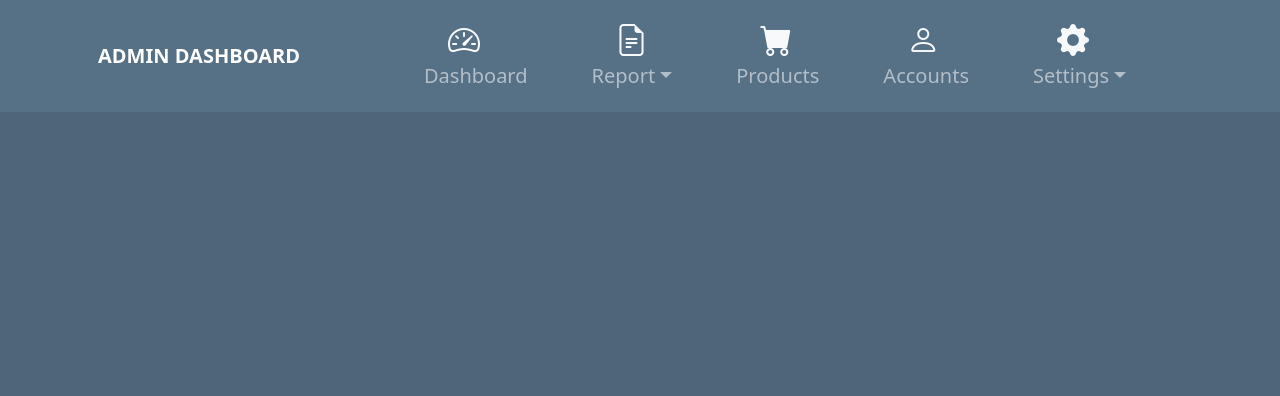
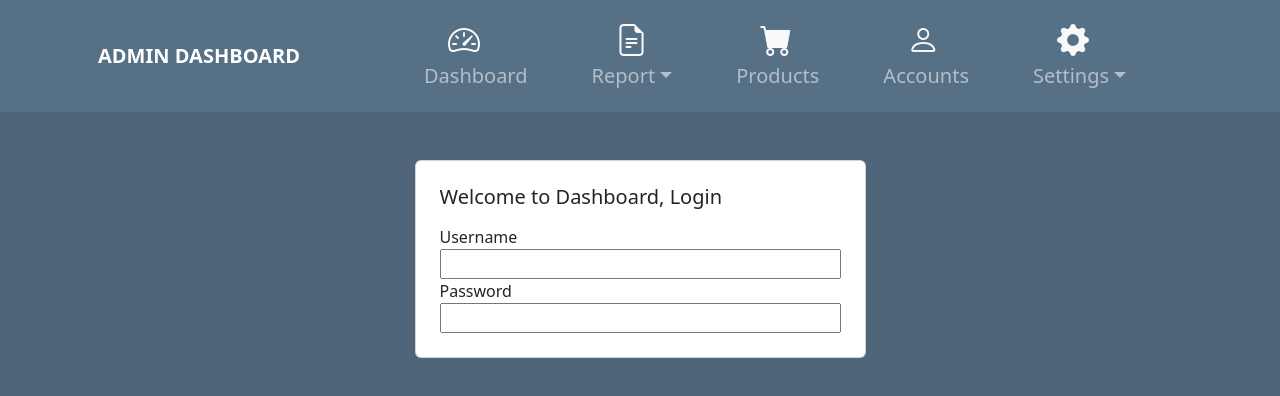
Before and after one commit to Kobby-Jones/admin_dashboard, a website: page login.html in a window 1280 px wide. Drawn offline with nearby package versions, Linux system fonts and the light colour scheme.

Commit message:
Login Card

```diff
--- a/login.html
+++ b/login.html
@@ -91,5 +91,25 @@
             </div>
         </div>
     </nav>
+
+    <div class="container">
+        <div class="row mt-5">
+            <div class="col-lg-5 ms-auto me-auto">
+                <div class="card p-4">
+                    <div class="card-title">
+                        <h5>Welcome to Dashboard, Login</h5>
+                    </div>
+                    <label for="name">Username</label>
+                    <input type="text" name="name">
+                    <label for="password">Password</label>
+                    <input type="password" name="password">
+                </div>
+            </div>
+        </div>
+    </div>
+
+    <script src="https://code.jquery.com/jquery-3.6.3.slim.min.js" integrity="sha256-ZwqZIVdD3iXNyGHbSYdsmWP//UBokj2FHAxKuSBKDSo=" crossorigin="anonymous"></script>
+     <script src="https://cdnjs.cloudflare.com/ajax/libs/popper.js/1.14.3/umd/popper.min.js" integrity="sha384-ZMP7rVo3mIykV+2+9J3UJ46jBk0WLaUAdn689aCwoqbBJiSnjAK/l8WvCWPIPm49" crossorigin="anonymous"></script>
+      <script src="https://stackpath.bootstrapcdn.com/bootstrap/4.1.1/js/bootstrap.min.js" integrity="sha384-smHYKdLADwkXOn1EmN1qk/HfnUcbVRZyYmZ4qpPea6sjB/pTJ0euyQp0Mk8ck+5T" crossorigin="anonymous"></script>
 </body>
 </html>
```
